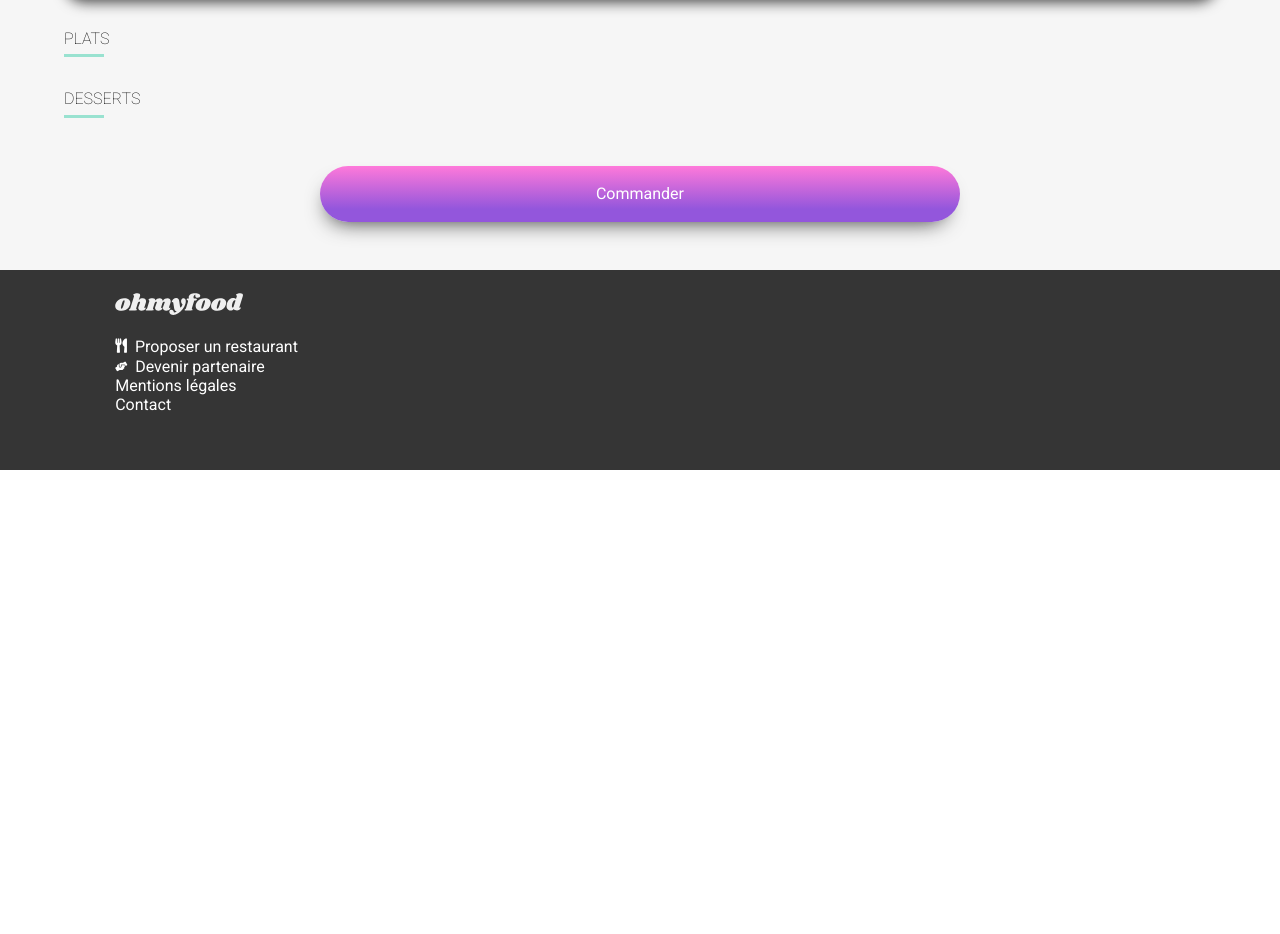
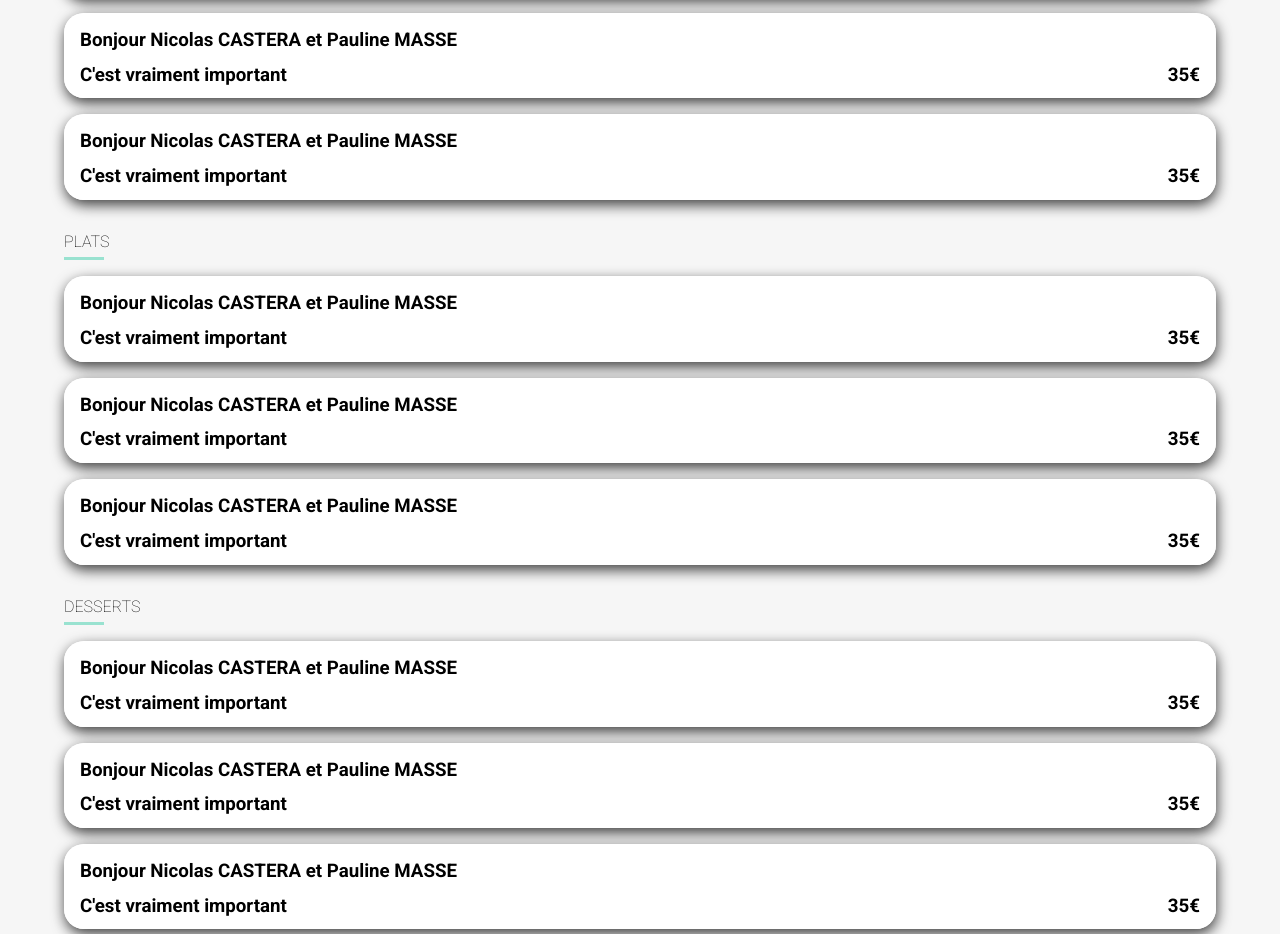
Before and after one commit to magicniclus/NicolasCastera_3_06052021, a plain HTML site: page menu-sens.html in a window 1280 px wide. Shown: the part 498-1432 px from the top of the page. Before the commit the page ends 968 px from the top, so only its background shows below. Drawn offline with Linux system fonts and the light colour scheme.

Commit message:
Ajout de l'ensemble des menus

```diff
--- a/menu-sens.html
+++ b/menu-sens.html
@@ -29,27 +29,138 @@
                 <div class="lign"></div>
                 <div class="contain">
                     <section class="contener cont1">
-                        <div class="contener-in-left">
+                        <a href="#" class="contener-in-left">
                             <h1>Bonjour Nicolas CASTERA et Pauline MASSE</h1>
                             <div class="bottom">
                                 <h1>C'est vraiment important</h1>
                                 <h1 class="prix">35€</h1>
                             </div>
-                        </div>
-                        <div class="contener-in-right">
+                        </a>
+                        <a href="#" class="contener-in-right">
                             <i class="fas fa-check-circle"></i>
-                        </div>
+                        </a>
                     </section>
                 </div>
-
+                <div class="contain">
+                    <section class="contener cont2">
+                        <a href="#" class="contener-in-left">
+                            <h1>Bonjour Nicolas CASTERA et Pauline MASSE</h1>
+                            <div class="bottom">
+                                <h1>C'est vraiment important</h1>
+                                <h1 class="prix">35€</h1>
+                            </div>
+                        </a>
+                        <a href="#" class="contener-in-right">
+                            <i class="fas fa-check-circle"></i>
+                        </a>
+                    </section>
+                </div>
+                <div class="contain">
+                    <section class="contener cont3">
+                        <a href="#" class="contener-in-left">
+                            <h1>Bonjour Nicolas CASTERA et Pauline MASSE</h1>
+                            <div class="bottom">
+                                <h1>C'est vraiment important</h1>
+                                <h1 class="prix">35€</h1>
+                            </div>
+                        </a>
+                        <a href="#" class="contener-in-right">
+                            <i class="fas fa-check-circle"></i>
+                        </a>
+                    </section>
+                </div>
             </arcticle>
             <arcticle class="plats">
                 <h4>PLATS</h4>
                 <div class="lign"></div>
+                <div class="contain">
+                    <section class="contener cont1">
+                        <a href="#" class="contener-in-left">
+                            <h1>Bonjour Nicolas CASTERA et Pauline MASSE</h1>
+                            <div class="bottom">
+                                <h1>C'est vraiment important</h1>
+                                <h1 class="prix">35€</h1>
+                            </div>
+                        </a>
+                        <a href="#" class="contener-in-right">
+                            <i class="fas fa-check-circle"></i>
+                        </a>
+                    </section>
+                </div>
+                <div class="contain">
+                    <section class="contener cont2">
+                        <a href="#" class="contener-in-left">
+                            <h1>Bonjour Nicolas CASTERA et Pauline MASSE</h1>
+                            <div class="bottom">
+                                <h1>C'est vraiment important</h1>
+                                <h1 class="prix">35€</h1>
+                            </div>
+                        </a>
+                        <a href="#" class="contener-in-right">
+                            <i class="fas fa-check-circle"></i>
+                        </a>
+                    </section>
+                </div>
+                <div class="contain">
+                    <section class="contener cont3">
+                        <a href="#" class="contener-in-left">
+                            <h1>Bonjour Nicolas CASTERA et Pauline MASSE</h1>
+                            <div class="bottom">
+                                <h1>C'est vraiment important</h1>
+                                <h1 class="prix">35€</h1>
+                            </div>
+                        </a>
+                        <a href="#" class="contener-in-right">
+                            <i class="fas fa-check-circle"></i>
+                        </a>
+                    </section>
+                </div>
             </arcticle>
             <arcticle class="desserts">
                 <h4>DESSERTS</h4>
                 <div class="lign"></div>
+                <div class="contain">
+                    <section class="contener cont1">
+                        <a href="#" class="contener-in-left">
+                            <h1>Bonjour Nicolas CASTERA et Pauline MASSE</h1>
+                            <div class="bottom">
+                                <h1>C'est vraiment important</h1>
+                                <h1 class="prix">35€</h1>
+                            </div>
+                        </a>
+                        <a href="#" class="contener-in-right">
+                            <i class="fas fa-check-circle"></i>
+                        </a>
+                    </section>
+                </div>
+                <div class="contain">
+                    <section class="contener cont2">
+                        <a href="#" class="contener-in-left">
+                            <h1>Bonjour Nicolas CASTERA et Pauline MASSE</h1>
+                            <div class="bottom">
+                                <h1>C'est vraiment important</h1>
+                                <h1 class="prix">35€</h1>
+                            </div>
+                        </a>
+                        <a href="#" class="contener-in-right">
+                            <i class="fas fa-check-circle"></i>
+                        </a>
+                    </section>
+                </div>
+                <div class="contain">
+                    <section class="contener cont3">
+                        <a href="#" class="contener-in-left">
+                            <h1>Bonjour Nicolas CASTERA et Pauline MASSE</h1>
+                            <div class="bottom">
+                                <h1>C'est vraiment important</h1>
+                                <h1 class="prix">35€</h1>
+                            </div>
+                        </a>
+                        <a href="#" class="contener-in-right">
+                            <i class="fas fa-check-circle"></i>
+                        </a>
+                    </section>
+                </div>
             </arcticle>
             <arcticle class="button">
                 <a href="#">
--- a/style-menu.scss
+++ b/style-menu.scss
@@ -78,11 +78,11 @@ $box-shadow: -3px 11px 21px -11px rgba(0,0,0,0.79);
 
 @keyframes border  {
     from {
-        border-radius: 15px;
+        border-radius: 20px;
     }
 
     to {
-        border-radius: 15px 0 0 15px;
+        border-radius: 20px 0 0 20px;
     }
 }
 
@@ -126,7 +126,13 @@ body {
     h1 {
         margin: 0;
     }
+
+    a {
+        text-decoration: none;
+        color: black;
+    }
 }
+
 
 /*---------Header---------*/
 
@@ -292,7 +298,7 @@ box-shadow: 1px 5px 14px 0px rgba(0,0,0,0.75);
     }
 
     .contener-in-right {
-        background-color: black;
+        background-color: #99e2d0;
         display: flex;
         justify-content: center;
         align-items: center;
```
Also changed, not shown: style-menu.css, 1 other file.
